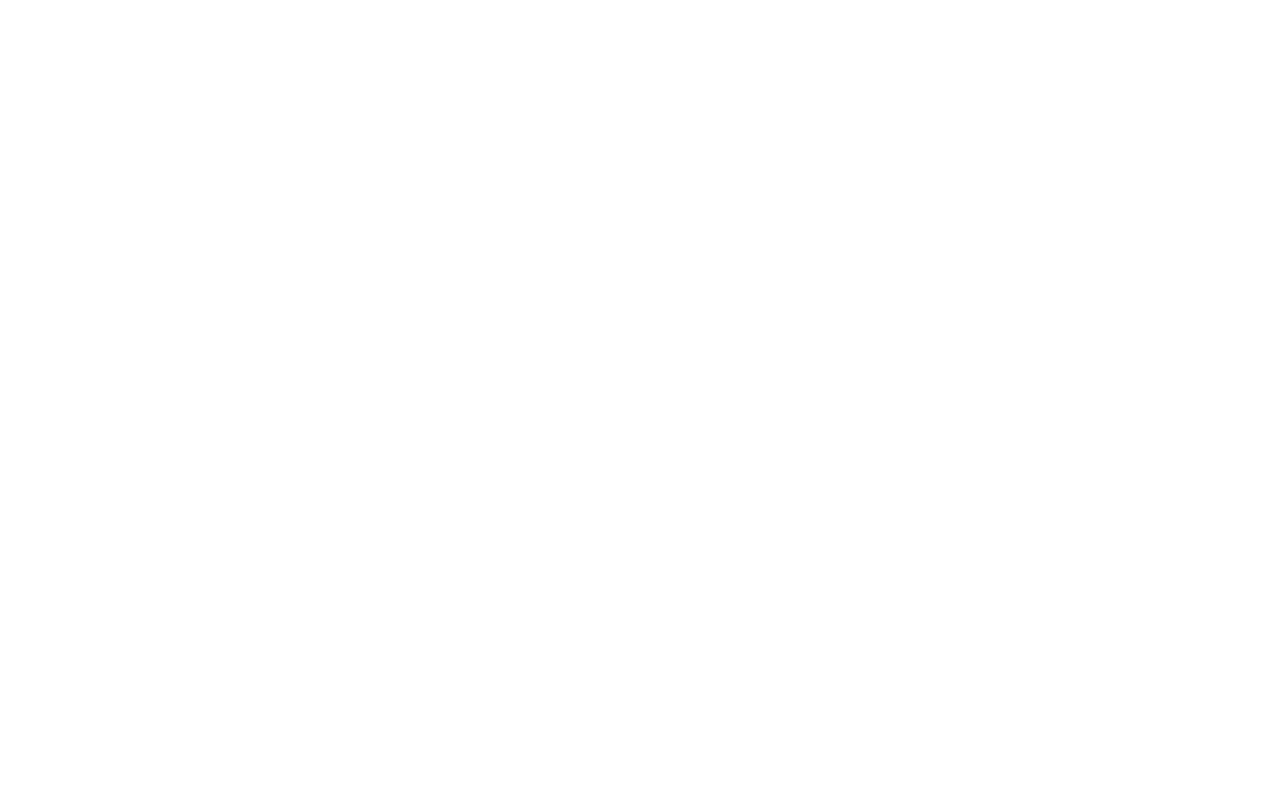
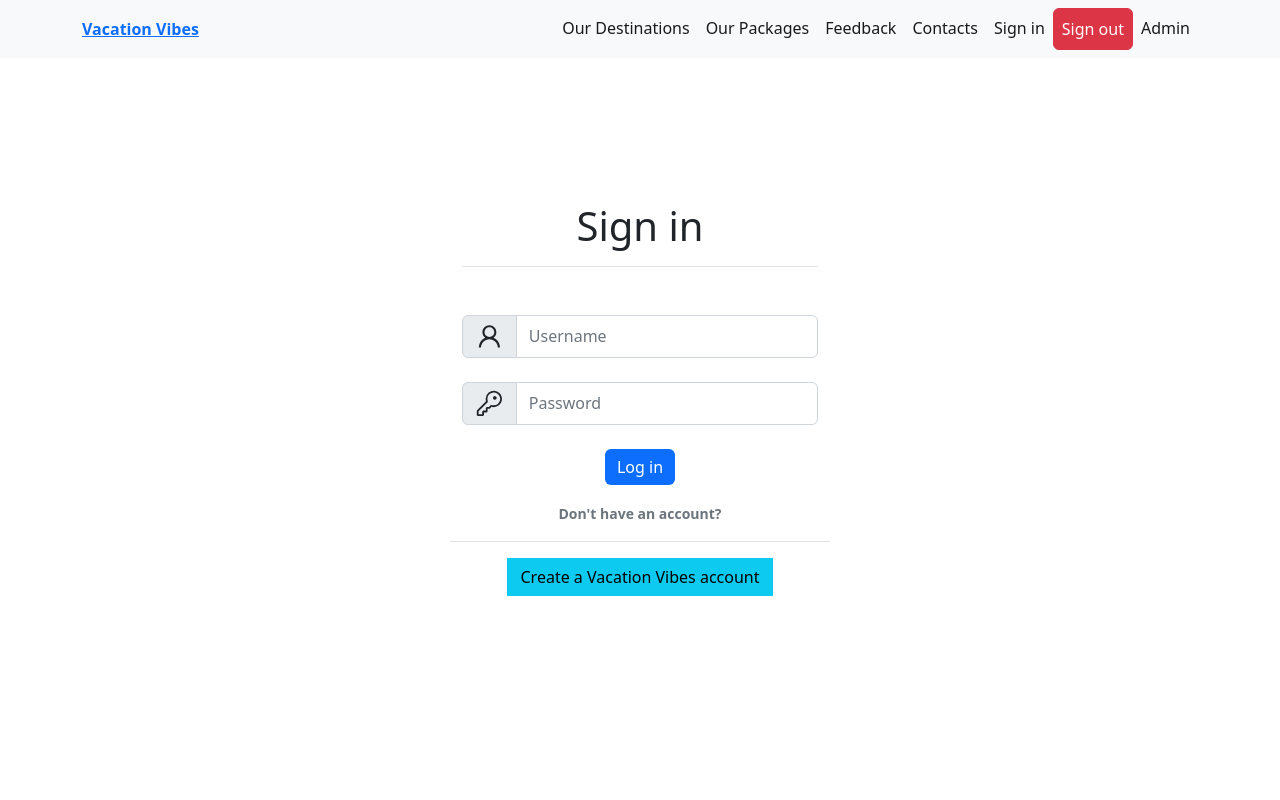
Before and after one commit to clinton-35/Tour_n_Travel, a React (Create React App) app in the folder client/: page /sign-in in a window 1280 px wide. Before the commit this address had no page. Shown: the top 800 px of the page. Built offline with nearby package versions, Linux system fonts and the light colour scheme.

Commit message:
sign in & register

```diff
--- a/client/package.json
+++ b/client/package.json
@@ -6,7 +6,9 @@
     "@testing-library/jest-dom": "^5.16.5",
     "@testing-library/react": "^13.4.0",
     "@testing-library/user-event": "^13.5.0",
+    "bootstrap": "^5.3.0",
     "react": "^18.2.0",
+    "react-bootstrap": "^2.8.0",
     "react-dom": "^18.2.0",
     "react-icons": "^4.10.1",
     "react-router-dom": "^6.14.0",
--- a/client/src/App.css
+++ b/client/src/App.css
@@ -1,4 +1,11 @@
-.App{
+.landing{
+  min-height: 100vh;
+}
+
+.signin{
+  min-height: 100vh;
+}
+.register{
   min-height: 100vh;
 }
 
--- a/client/src/App.js
+++ b/client/src/App.js
@@ -1,7 +1,10 @@
 import { BrowserRouter, Routes, Route } from "react-router-dom";
 import Layout from "./components/layout/Layout";
+import Home from "./components/Home";
 import './App.css';
 import React from 'react';
+import SignIn from "./components/SignIn";
+import Register from "./components/Register";
 
 
 
@@ -10,6 +13,10 @@
     <BrowserRouter>
     <Routes>
       <Route path="/" element={<Layout />}>
+      <Route index element={<Home />} />
+      <Route path="/sign-in" element = {<SignIn />}/>
+      <Route path="/register" element = {<Register />}/>
+
 
       </Route>
     </Routes>
--- /dev/null
+++ b/client/src/components/Home.js
@@ -0,0 +1,40 @@
+import React from "react";
+
+import { Link } from "react-router-dom";
+import Carousel from "./home /Carousel";
+
+
+
+function Home() {
+  return (
+    <div className="landing">
+      <div className="landing row">
+        <div className="col d-flex justify-content-center align-items-center">
+          <Carousel />
+          {/* <img
+            className="image"
+            src="https://media.istockphoto.com/id/1320186474/vector/music-notes-with-curves-and-swirls.jpg?s=612x612&w=0&k=20&c=neILgetK4Eq8J3Z4e-80nR82pjVSqnUUVENH90Fmt40="
+            alt="image loading..."
+          /> */}
+        </div>
+
+        <div className="col d-flex justify-content-center align-items-center">
+          <div>
+
+            <p>
+            Welcome to our Tour and Travel website! Discover captivating destinations, exhilarating adventures, and unforgettable experiences. From pristine beaches to breathtaking mountains, our curated packages cater to all travel preferences. Browse our website now and let us transform your travel dreams into a remarkable reality!{" "}
+            </p>
+            <Link to="our destinations">
+            <button type="button" class="btn btn-outline-dark">
+              Show more
+            </button>
+            </Link>
+          </div>
+        </div>
+      </div>
+
+    </div>
+  );
+}
+
+export default Home;
--- /dev/null
+++ b/client/src/components/Register.js
@@ -0,0 +1,49 @@
+import React,{ useContext, useState} from 'react'
+import { Container, Row, Col, Button, Form, Spinner} from 'react-bootstrap';
+
+
+const Register = () => {
+
+
+
+
+  return (
+    <div className='register'>
+        <Container className="py-5 mt-5">
+            <Row className="justify-content-center mt-5">
+                <Col xs={11} sm={10} md={8} lg={4} className={`p-4 rounded `}>
+                    <h1 className={`text-center border-bottom pb-3 `}>
+                        Create Account
+                    </h1>
+                    <Form >
+
+                        <Form.Group className="mb-3">
+                            <Form.Label>Email</Form.Label>
+                            <Form.Control name="email" type="email" onChange={(e)=> (e.target.value) } placeholder="Email" required />
+                        </Form.Group>
+                        <Form.Group className="mb-3">
+                            <Form.Label>Username</Form.Label>
+                            <Form.Control name="username" type="text" onChange={(e)=> (e.target.value) } placeholder="Username"  required />
+                        </Form.Group>
+
+                        <Form.Group className="mb-3">
+                            <Form.Label>Password</Form.Label>
+                            <Form.Control name="password" type="password" onChange={(e)=> (e.target.value) } placeholder="Password"  required />
+                        </Form.Group>
+                        <Button
+                            type="submit"
+                            className={`m-auto d-block`}
+
+                            style={{border: 0}}
+                        >
+                        Sign up
+                        </Button>
+                    </Form>
+                </Col>
+            </Row>
+       </Container>
+    </div>
+  )
+}
+
+export default Register
--- /dev/null
+++ b/client/src/components/SignIn.js
@@ -0,0 +1,49 @@
+import React, {useContext, useState } from 'react';
+import { AiOutlineUser } from 'react-icons/ai';
+import { VscKey } from 'react-icons/vsc';
+import { Container, Row, Col, Button, Form, InputGroup} from 'react-bootstrap';
+import { Link } from 'react-router-dom';
+
+const SignIn = () => {
+
+
+
+
+
+    return (
+      <div className='signin'>
+        <Container className="py-5 mt-5">
+          <Row className="justify-content-center mt-5">
+            <Col xs={11} sm={10} md={8} lg={4}>
+              <h1 className={`text-center border-bottom pb-3 `}>Sign in</h1>
+              <Form >
+                <InputGroup className="mb-4 mt-5">
+                  <InputGroup.Text>
+                    <AiOutlineUser size="1.8rem" />
+                  </InputGroup.Text>
+                  <Form.Control name="username" type="text" onChange={(e)=> (e.target.value) } placeholder="Username"  required />
+                </InputGroup>
+
+                <InputGroup className="mb-4">
+                  <InputGroup.Text>
+                    <VscKey size="1.8rem" />
+                  </InputGroup.Text>
+                  <Form.Control name="password" type="password" onChange={(e)=> (e.target.value) } placeholder="Password"  required />
+                </InputGroup>
+                <Button type="submit" className={`m-auto d-block`} style={{ border: 0 }} >Log in</Button>
+                <Form.Group className="mt-3 text-center">
+                  <Form.Text className="text-muted fw-bold">Don't have an account?</Form.Text>
+                  <Row className="py-2 border-bottom mb-3" />
+                  <Link to="/register" className="btn btn-info rounded-0">
+                    Create a Vacation Vibes account
+                  </Link>
+                </Form.Group>
+              </Form>
+            </Col>
+          </Row>
+        </Container>
+      </div>
+    );
+  };
+
+  export default SignIn;
--- /dev/null
+++ b/client/src/components/home /Carousel.js
@@ -0,0 +1,61 @@
+import React, { useState, useEffect } from 'react';
+
+function Carousel() {
+  const [activeIndex, setActiveIndex] = useState(0);
+
+  const images = [
+    'https://images.unsplash.com/photo-1554990772-0bea55d510d5?ixlib=rb-4.0.3&ixid=M3wxMjA3fDB8MHxzZWFyY2h8MTh8fGtlbnlhJTIwd2lsZGxpZmV8ZW58MHx8MHx8fDA%3D&auto=format&fit=crop&w=500&q=60',
+    'https://images.unsplash.com/photo-1536797485467-3809860ee00a?ixlib=rb-4.0.3&ixid=M3wxMjA3fDB8MHxzZWFyY2h8MTR8fGtlbnlhJTIwd2lsZGxpZmV8ZW58MHx8MHx8fDA%3D&auto=format&fit=crop&w=500&q=60',
+    'https://images.unsplash.com/photo-1664713815297-9ce06950c022?ixlib=rb-4.0.3&ixid=M3wxMjA3fDB8MHxzZWFyY2h8NHx8a2VueWElMjB3aWxkbGlmZXxlbnwwfHwwfHx8MA%3D%3D&auto=format&fit=crop&w=500&q=60',
+    'https://images.unsplash.com/photo-1664705315196-e2fae719e1e2?ixlib=rb-4.0.3&ixid=M3wxMjA3fDB8MHxzZWFyY2h8MTB8fGtlbnlhJTIwd2lsZGxpZmV8ZW58MHx8MHx8fDA%3D&auto=format&fit=crop&w=500&q=60',
+    'https://images.unsplash.com/photo-1633345778967-3760204a4c57?ixlib=rb-4.0.3&ixid=M3wxMjA3fDB8MHxzZWFyY2h8OXx8a2VueWElMjBiZWFjaHxlbnwwfHwwfHx8MA%3D%3D&auto=format&fit=crop&w=500&q=60',
+    'https://images.unsplash.com/photo-1489392191049-fc10c97e64b6?ixlib=rb-4.0.3&ixid=M3wxMjA3fDB8MHxzZWFyY2h8MXx8a2VueWElMjBoaXN0b3JpY2FsJTIwc2l0ZXN8ZW58MHx8MHx8fDA%3D&auto=format&fit=crop&w=500&q=60',
+    'https://images.unsplash.com/photo-1524414621493-7dec026782c3?ixlib=rb-4.0.3&ixid=M3wxMjA3fDB8MHxzZWFyY2h8MTB8fGtlbnlhJTIwaGlzdG9yaWNhbCUyMHNpdGVzfGVufDB8fDB8fHww&auto=format&fit=crop&w=500&q=60',
+  ];
+
+  useEffect(() => {
+    const intervalId = setInterval(() => {
+      setActiveIndex((prevIndex) => (prevIndex + 1) % images.length);
+    }, 2000);
+    return () => clearInterval(intervalId);
+  }, [images.length]);
+
+  return (
+    <div
+      id="carouselExampleAutoplaying"
+      className="carousel slide"
+      data-bs-ride="carousel"
+    >
+      <div className="carousel-inner">
+        {images.map((image, index) => (
+          <div
+            key={index}
+            className={`carousel-item ${index === activeIndex ? 'active' : ''}`}
+          >
+            <img src={image} className="d-block w-100" alt={`Slide ${index}`} />
+          </div>
+        ))}
+      </div>
+      <button
+        className="carousel-control-prev"
+        type="button"
+        data-bs-target="#carouselExampleAutoplaying"
+        data-bs-slide="prev"
+      >
+        <span className="carousel-control-prev-icon" aria-hidden="true"></span>
+        <span className="visually-hidden">Previous</span>
+      </button>
+      <button
+        className="carousel-control-next"
+        type="button"
+        data-bs-target="#carouselExampleAutoplaying"
+        data-bs-slide="next"
+      >
+        <span className="carousel-control-next-icon" aria-hidden="true"></span>
+        <span className="visually-hidden">Next</span>
+      </button>
+    </div>
+  );
+}
+
+export default Carousel;
--- a/client/src/components/layout/Navbar.js
+++ b/client/src/components/layout/Navbar.js
@@ -44,13 +44,18 @@
               </Link>
             </li>
             <li className="nav-item">
-              <Link to="sign-in" className="nav-link active">
+              <Link to="/sign-in" className="nav-link active">
                 Sign in
               </Link>
             </li>
+            <li className="nav-item" >
+              <button className="nav-link btn btn-danger text-white"  >
+                Sign out
+              </button>
+            </li>
             <li className="nav-item">
               <Link to="my-account" className="nav-link active">
-                Profile
+                Admin
               </Link>
             </li>
           </ul>
```
Also changed, not shown: 1 other file (tests, documents, lock files or other folders).
